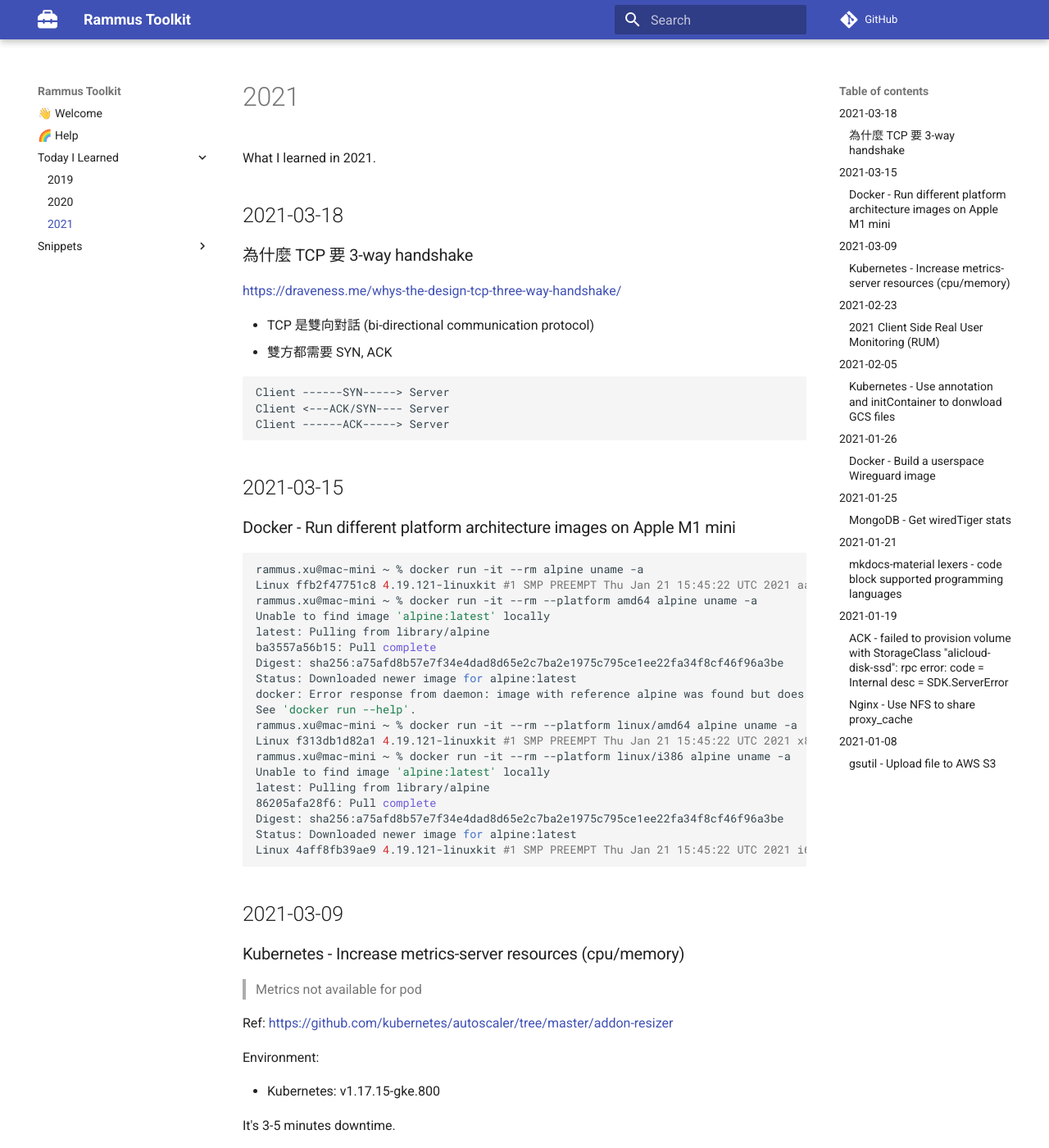
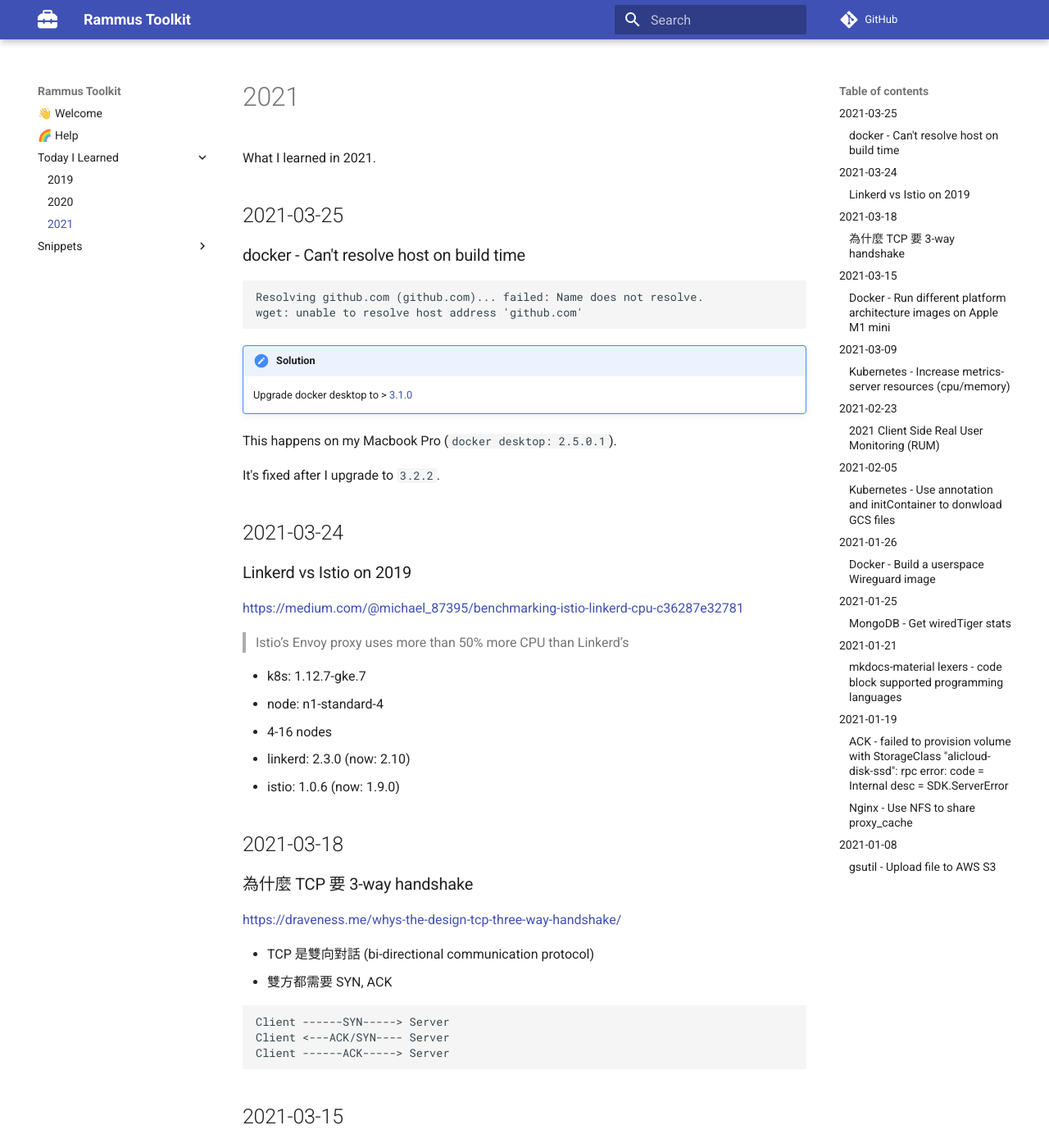
Before and after one commit to RammusXu/toolkit, an MkDocs documentation site: the page built from docs/Today-I-Learned/2021.md, in a window 1280 px wide and 1400 px high. Shown: the whole window at 82% size. Built offline with MkDocs 1.6.1 and Material for MkDocs 9.7.7, drawn with Linux system fonts in a browser that asks for light colours; comment, search, counter and statistics services are not loaded.

Commit message:
docker - Can't resolve host on build time

````diff
--- a/docs/Today-I-Learned/2021.md
+++ b/docs/Today-I-Learned/2021.md
@@ -1,5 +1,34 @@
 
 What I learned in 2021.
+
+## 2021-03-25
+
+### docker - Can't resolve host on build time
+
+```
+Resolving github.com (github.com)... failed: Name does not resolve.
+wget: unable to resolve host address 'github.com'
+```
+
+!!! solution
+    Upgrade docker desktop to > [3.1.0](https://github.com/docker/for-mac/issues/5020#issuecomment-760298977)
+
+This happens on my Macbook Pro (`docker desktop: 2.5.0.1`).
+
+It's fixed after I upgrade to `3.2.2`.
+
+## 2021-03-24
+### Linkerd vs Istio on 2019
+https://medium.com/@michael_87395/benchmarking-istio-linkerd-cpu-c36287e32781
+
+> Istio’s Envoy proxy uses more than 50% more CPU than Linkerd’s
+
+- k8s: 1.12.7-gke.7
+- node: n1-standard-4
+  - 4-16 nodes
+- linkerd: 2.3.0 (now: 2.10)
+- istio: 1.0.6 (now: 1.9.0)
+
 
 ## 2021-03-18
 ### 為什麼 TCP 要 3-way handshake
````
